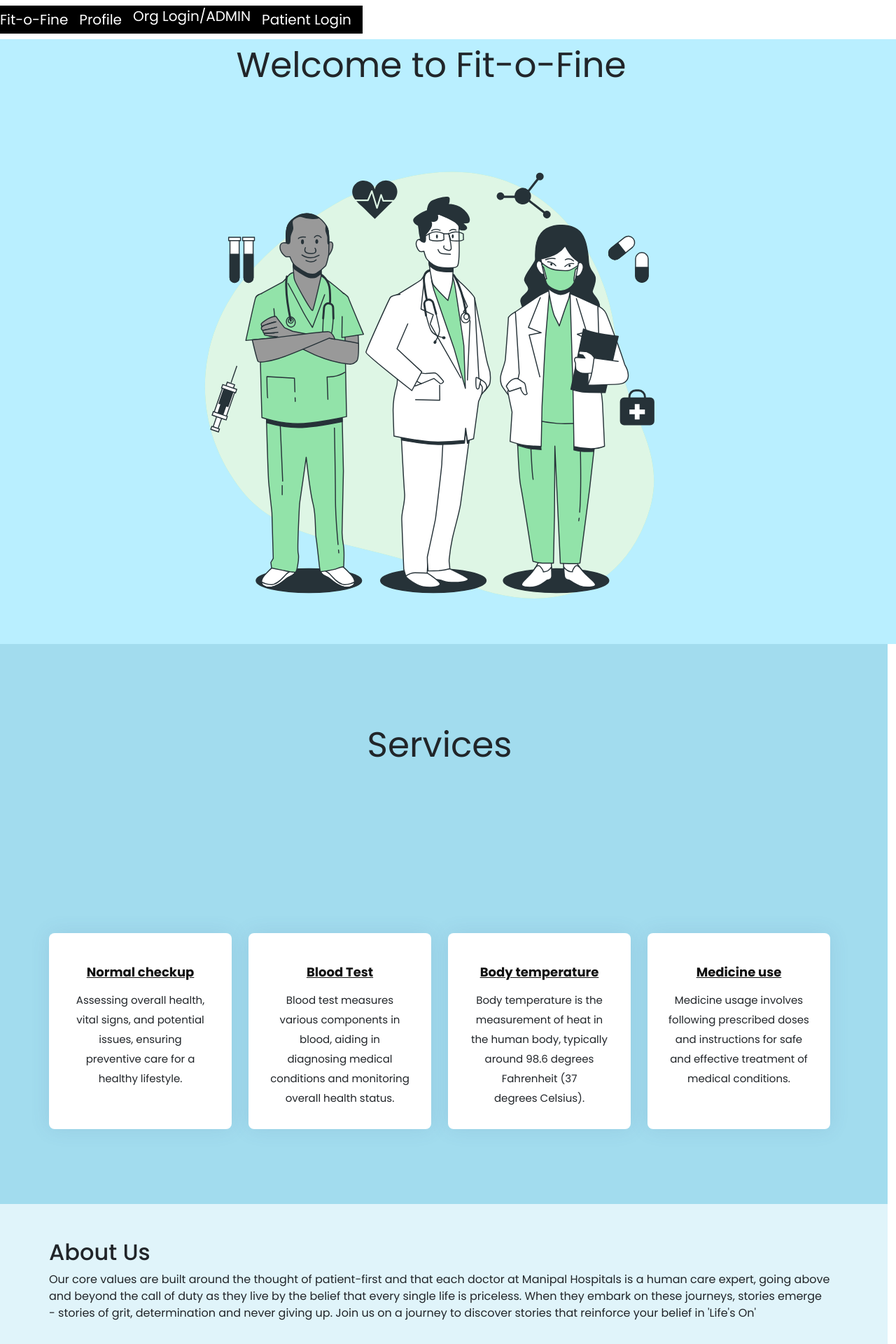
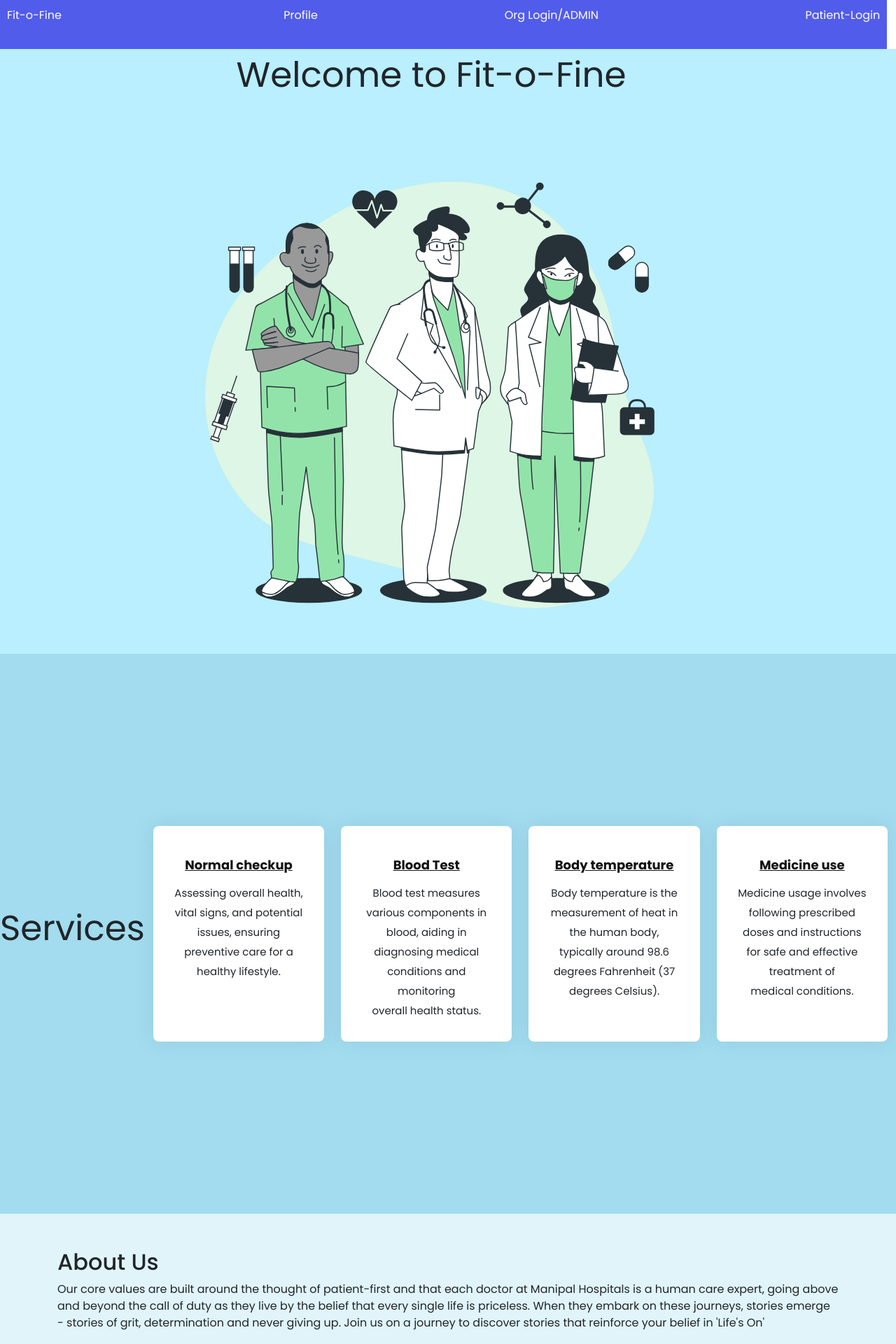
Before and after one commit to A-Little-Hat/fit-o-fine, a React (Create React App) app in the folder client/: page / in a window 1280 px wide. Shown: the top 1920 px of the page at 70% size. Built offline with nearby package versions, Linux system fonts and the light colour scheme.

Commit message:
some known issues are now fixed, like usual navbar shifts

```diff
--- a/client/src/Components/Navbar.js
+++ b/client/src/Components/Navbar.js
@@ -1,33 +1,35 @@
 import { connect } from "react-redux";
 import { Link, NavLink } from "react-router-dom";
-import './css/mainNavbar.css'
+// import './css/mainNavbar.css'
 
 const Navbar = ({ user }) => {
     return (
-        <div className="navbar-dark">
-            <nav className="main navbar navbar-expand-lg ">
-                <div className="nav" style={{"backgroundColor":"black"}}>
-                    <Link className="linkMain navbar-brand" to="/">
+        <div style={{ "width": "99vw","padding":"10px","display":"flex","color":"white","backgroundColor": "#525CEB", "justifyContent":"space-between" }}>
+            {/* <nav> */}
+                {/* <div style={{ "backgroundColor": "pink", "width": "95vw", "height": "50px",}}> */}
+                    <Link to="/" style={{ "width": "100px", "height": "50px",  "color":"white", "textDecoration":"none" }}>
                         Fit-o-Fine
                     </Link>
 
-                    <Link className="linkMain navbar-brand" to="/profile">
+                    <Link to="/profile" style={{ "width": "20px", "height": "50px", "color":"white", "textDecoration":"none" }}>
                         Profile
                     </Link>
                     {user && user.role === "admin" && (
                         <>
 
                             <Link
-                                            className="navbar-brand"
+
                                 to="/org-request"
+                                style={{ "width": "20px", "height": "50px", "color":"white", "textDecoration":"none" }}
                             >
                                 Approvals
                             </Link>
 
 
                             <Link
-                                            className="navbar-brand"
+
                                 to="/view-org"
+                                style={{ "width": "40px", "height": "50px",  "color":"white", "textDecoration":"none" }}
                             >
                                 View Organizations
                             </Link>
@@ -39,24 +41,27 @@
                         <>
 
                             <Link
-                                            className="navbar-brand"
+
                                 to="/add-patient"
+                                style={{ "width": "50px", "height": "50px",  "color":"white", "textDecoration":"none" }}
                             >
                                 Add Patient
                             </Link>
 
 
                             <Link
-                                            className="navbar-brand"
+
                                 to="/view-patient"
+                                style={{ "width": "50px", "height": "50px",  "color":"white", "textDecoration":"none" }}
                             >
                                 View Patient
                             </Link>
 
 
                             <Link
-                                            className="navbar-brand"
+
                                 to="/search"
+                                style={{ "width": "20px", "height": "50px",  "color":"white", "textDecoration":"none" }}
                             >
                                 Search
                             </Link>
@@ -68,17 +73,17 @@
 
                         {!user && (
                             <li className="nav-item">
-                                    <Link className="linkMain navbar-brand" to="/login">
+                                <Link to="/login" style={{ "width": "50px", "height": "50px",  "color":"white", "textDecoration":"none" }}>
                                     Org Login/ADMIN
                                 </Link>
                             </li>
                         )}
                     </ul>
-                        <Link className="linkMain navbar-brand" to="/patientLogin">
-                            Patient Login
+                    <Link to="/patientLogin" style={{  "height": "50px",  "color":"white", "textDecoration":"none" }}>
+                        Patient-Login
                     </Link>
-                    </div>
-            </nav>
+                {/* </div> */}
+            {/* </nav> */}
         </div>
     );
 };
--- a/client/src/Components/PatientLogin/PatientDetails/index.jsx
+++ b/client/src/Components/PatientLogin/PatientDetails/index.jsx
@@ -54,7 +54,7 @@
 
                     recordThyroid.push(
                         pdata[j]["test_name"], pdata[j]['report_date'], pdata[j]['T3'], pdata[j]['T4'], pdata[j]['thyroid_stimulating_hormone'], pdata[j]['des'],
-                        html(`<a href='http://localhost:3000/view?hospital=${props.pid.split('#')[1]}&testName=Thyroid&name=${props.pid.split('#')[0]}&T3=${pdata[j]['T3']}&T4=${pdata[j]['T4']}&tsh=${pdata[j]['thyroid_stimulating_hormone']}&description=${pdata[j]['des']}&date=${pdata[j]['report_date']},pid=${props.pid}'>View</a>
+                        html(`<a href='http://localhost:3000/view?hospital=${props.pid.split('#')[1]}&testName=Thyroid&name=${props.pid.split('#')[0]}&T3=${pdata[j]['T3']}&T4=${pdata[j]['T4']}&tsh=${pdata[j]['thyroid_stimulating_hormone']}&description=${pdata[j]['des']}&date=${pdata[j]['report_date']},pid=${props.pid}'  target="_blank" >View</a>
                         `)
                     )
                 }
--- a/client/src/Routes/Home.css
+++ b/client/src/Routes/Home.css
@@ -283,8 +283,8 @@
 
 .nameSection{
   background-color:rgb(149, 255, 246);
-  height:100vh  ;
-  width: 100vw;
+  height:100vh;
+  width: 100%;
 }
 
 /* card section */
--- a/client/src/Routes/Home.js
+++ b/client/src/Routes/Home.js
@@ -17,8 +17,9 @@
               <DocGraphics />
             </div>
           </div>
-          <div className="row second">
+          <div className="second">
             <p>Services</p>
+            <div className="row">
             <section id="featured-services" className="featured-services">
               <div className="container" data-aos="fade-up">
 
@@ -59,8 +60,9 @@
 
               </div>
             </section>
+            </div>
           </div>
-          <div className="row third">
+          <div className="third">
 
             <section id="about" className="about">
               <div className="container" data-aos="fade-up">
@@ -108,9 +110,9 @@
           {/* <div className="container-fluid"> */}
 
 
-          <div className="row nameSection" >
+          {/* <div className="nameSection" >
             <h2>Contact</h2>
-            </div>
+            </div> */}
           </div>
         </div >
       </>
--- a/client/src/Routes/RecordSearch.js
+++ b/client/src/Routes/RecordSearch.js
@@ -524,7 +524,7 @@
 
                 <button className="btn btn-lr btn-primary" type="submit" >
                 Search
-            </button>
+                </button>
 
             (click two times to see result)
 
--- a/client/src/scss/App.scss
+++ b/client/src/scss/App.scss
@@ -5,12 +5,12 @@
 #root {
     margin: 0;
     padding: 0;
-    width: 100%;
+    // width: 100%;
     min-height: 100vh;
 }
 .loading-wrapper {
     background-color: #edf2f6;
-    width: 100%;
+    // width: 100%;
     min-height: 100vh;
     display: flex;
     justify-content: center;
@@ -28,7 +28,7 @@
 }
 
 .login-container {
-    width: 100%;
+    // width: 100%;
     height: 100%;
     background-color: white;
     .card-wrapper {
@@ -41,7 +41,7 @@
     display: flex;
     justify-content: center;
     align-items: center;
-    background-color: white;
+    background-color: rgb(222, 255, 250);
     border-radius: 1rem;
     .left-image-wrapper {
         width: 40%;
```
Lines whose indentation alone changed are shown as unchanged.
